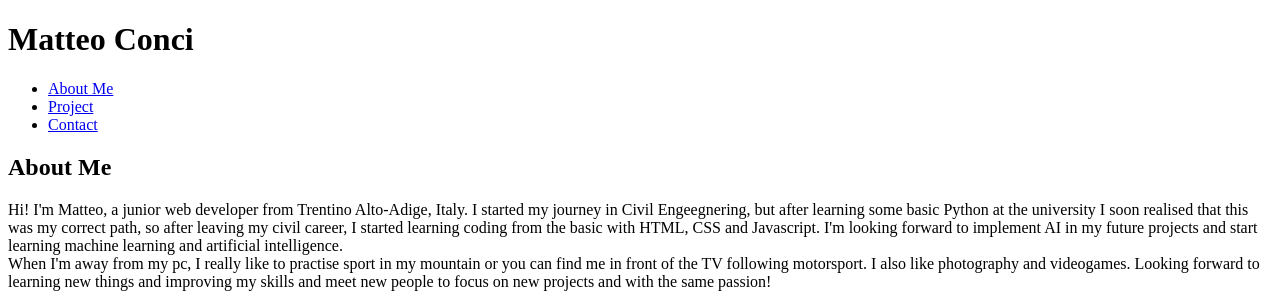
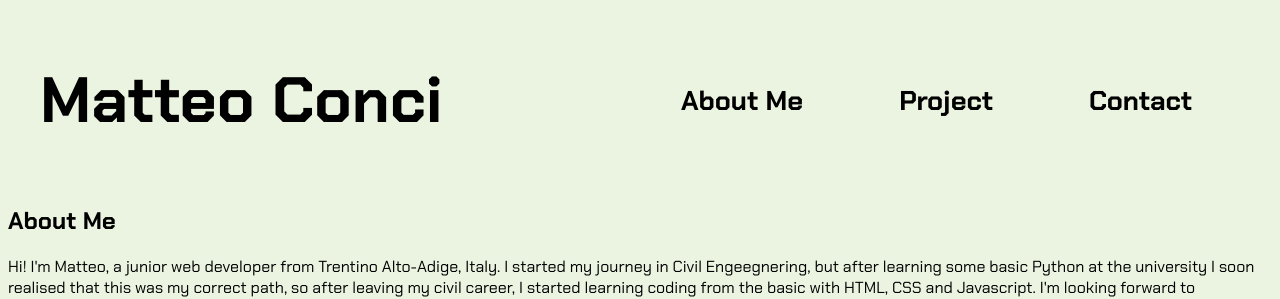
Before and after one commit to matteoconci/Portfolio, a website: page index.html in a window 1280 px wide. Shown: the top 299 px of the page. Drawn offline with Linux system fonts and the light colour scheme.

Commit message:
Add link in head and basic CSS for the header

```diff
--- a/Style/style.css
+++ b/Style/style.css
@@ -0,0 +1,38 @@
+body {
+    background-color: #EAF4E0;
+    font-family: 'Chakra Petch', serif;
+}
+
+header {
+    margin-top: 1rem;
+    display: flex;
+}
+
+.name {
+    font-size: 2rem;
+    margin-left: 2rem;
+}
+
+.navbar {
+    margin: auto 2rem auto auto;
+    font-size: 1.7rem;
+    font-weight: 700;
+}
+
+.nav-list {
+    display: flex;
+    list-style: none;
+}
+
+.nav-item {
+    margin: 0 3rem;
+}
+
+.a-nav {
+    text-decoration: none;
+    color: black;
+}
+
+.nav-item:hover {
+    text-decoration: underline;
+}
--- a/index.html
+++ b/index.html
@@ -4,6 +4,10 @@
     <meta charset="UTF-8">
     <meta name="viewport" content="width=device-width, initial-scale=1">
     <title>My Portfolio</title>
+    <link rel="stylesheet" href="Style/style.css">
+    <link rel="preconnect" href="https://fonts.googleapis.com">
+    <link rel="preconnect" href="https://fonts.gstatic.com" crossorigin>
+    <link href="https://fonts.googleapis.com/css2?family=Chakra+Petch:ital,wght@0,300;0,400;0,500;0,600;0,700;1,300;1,400;1,500;1,600;1,700&display=swap" rel="stylesheet">
 </head>
 <body>
     <header>
@@ -13,9 +17,9 @@
         <nav class="navbar">
             <div class="list">
                 <ul class="nav-list">
-                    <li class="nav-item"><a href="#about-me">About Me</a></li>
-                    <li class="nav-item"><a href="#project">Project</a></li>
-                    <li class="nav-item"><a href="#contact">Contact</a></li>
+                    <li class="nav-item"><a class="a-nav" href="#about-me">About Me</a></li>
+                    <li class="nav-item"><a class="a-nav" href="#project">Project</a></li>
+                    <li class="nav-item"><a class="a-nav" href="#contact">Contact</a></li>
                 </ul>
             </div>
         </nav>
```
